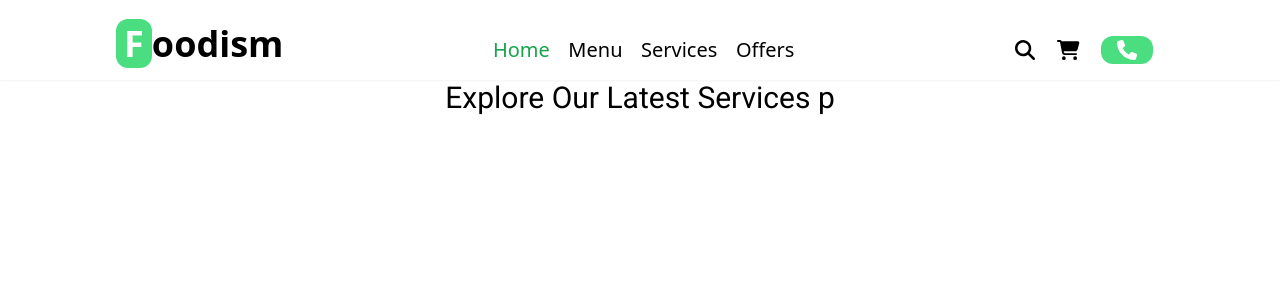
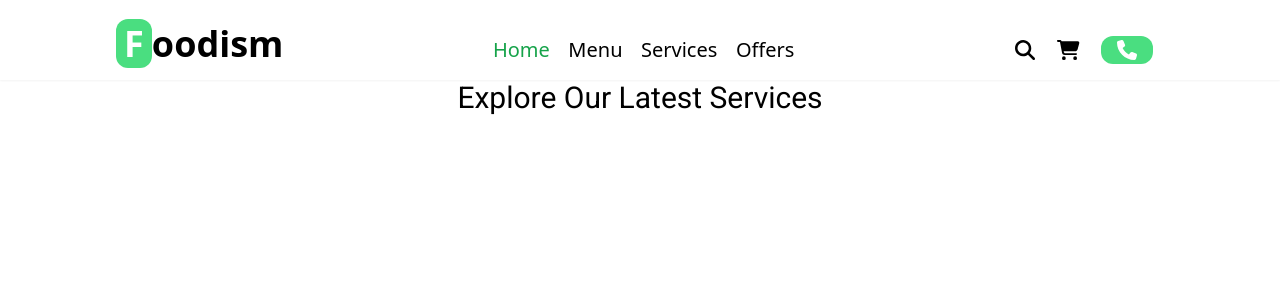
Before and after one commit to anikaivnath/Foodism, a React (Vite) app in the folder Foodism/: page /services in a window 1280 px wide. Shown: the top 300 px of the page. Built offline with nearby package versions, Linux system fonts and the light colour scheme; a web font is replaced by a local one.

Commit message:
fix(Services): remove unnecessary whitespace in section header

```diff
--- a/Foodism/src/Components/Services.jsx
+++ b/Foodism/src/Components/Services.jsx
@@ -3,11 +3,8 @@ import React from 'react'
 const Services = () => {
   return (
     <div>
-
     <h1 className='font-custom text-3xl text-center'>
     Explore Our Latest Services
-p
-
     </h1>
     </div>
   )
```
